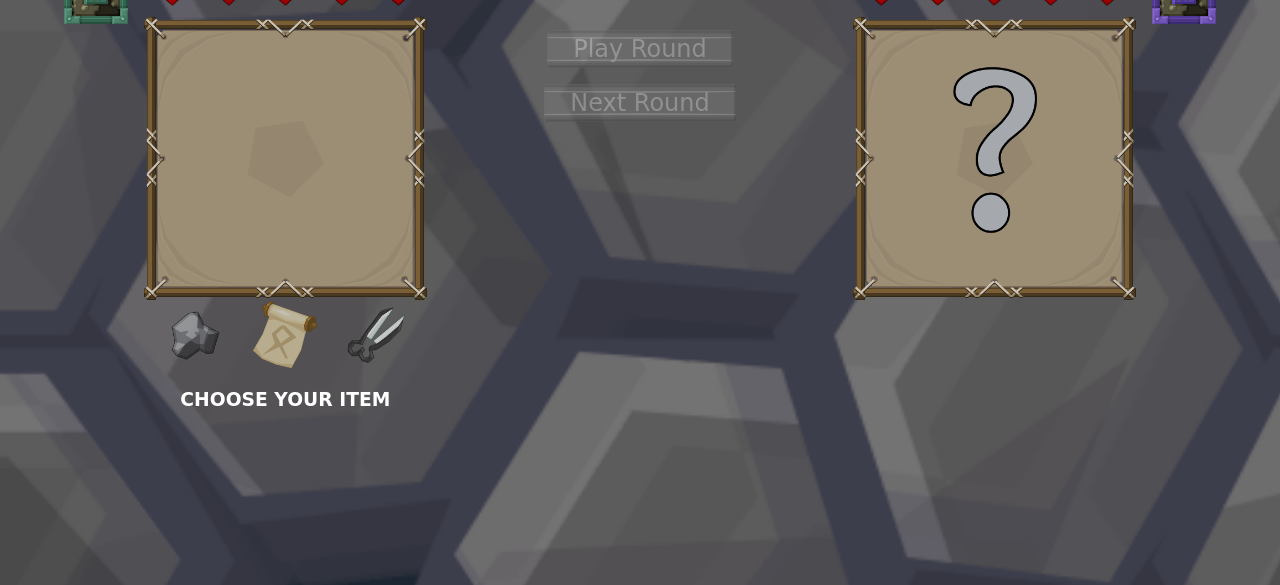
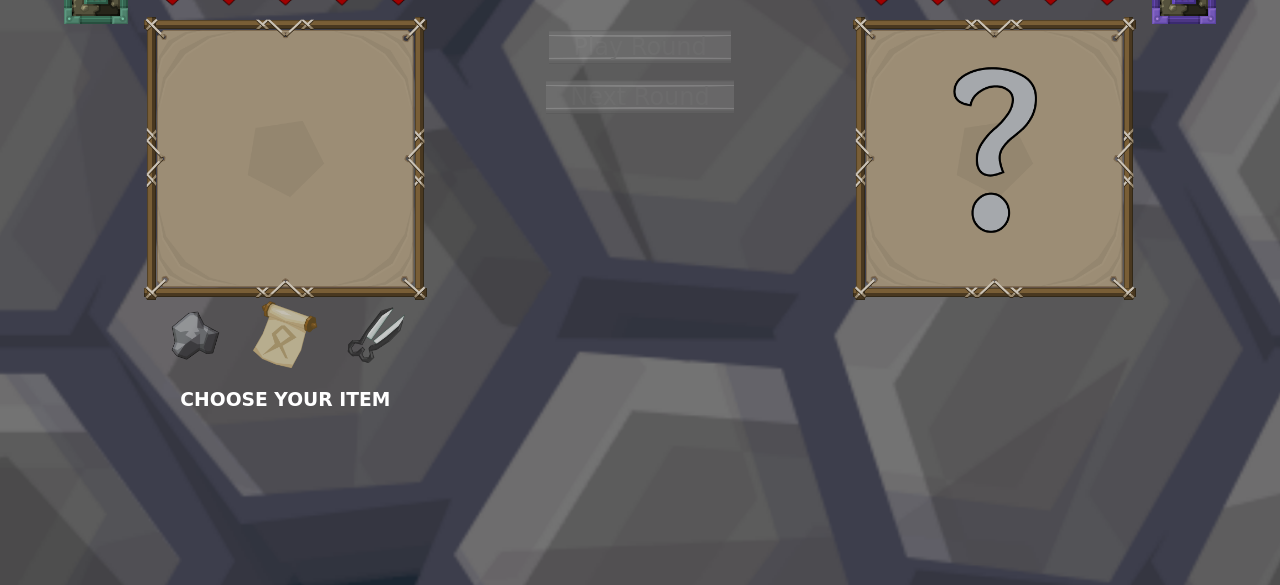
Before and after one commit to Bluechai03/rock-paper-scissors, a plain HTML site: page index.html in a window 1280 px wide. Shown: the part 215-800 px from the top of the page. Drawn offline with Linux system fonts and the light colour scheme; a web font is replaced by a local one.

Commit message:
Remove button border

```diff
--- a/scss/style.scss
+++ b/scss/style.scss
@@ -44,6 +44,7 @@ p {
   background-size: cover;
   background-position: center;
   color: rgb(248, 248, 248);
+  border: none;
   font-family: 'Overlock SC', cursive;
   padding: 0.125em 1em;
   font-size: 1.5rem;
@@ -54,7 +55,7 @@ p {
 
 .btn:disabled {
   opacity: 0.5;
-  color: rgb(202, 202, 202);
+  color: gray;
 }
 
 .grid {
```
Also changed, not shown: css/style.css, 1 other file.
